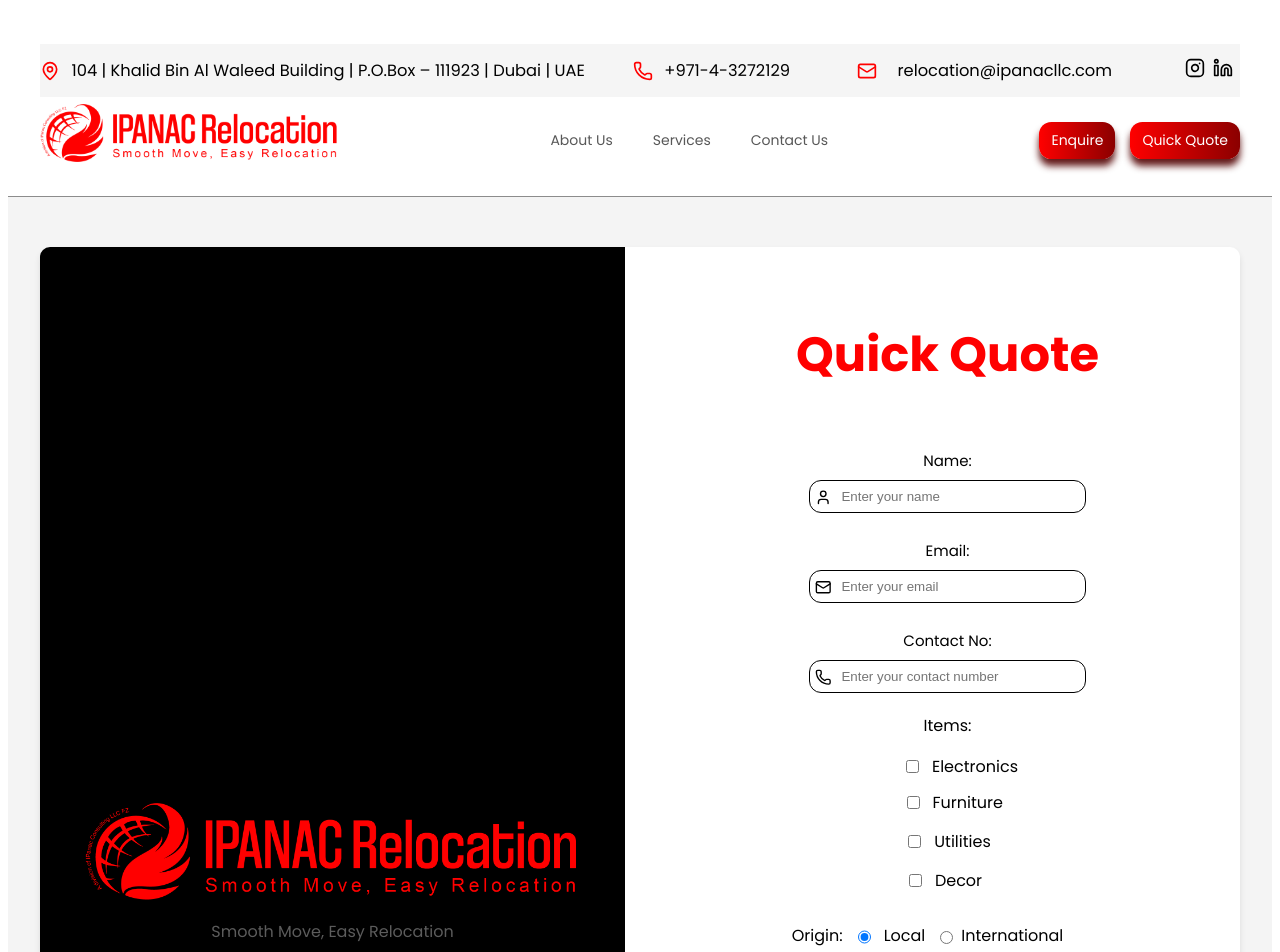
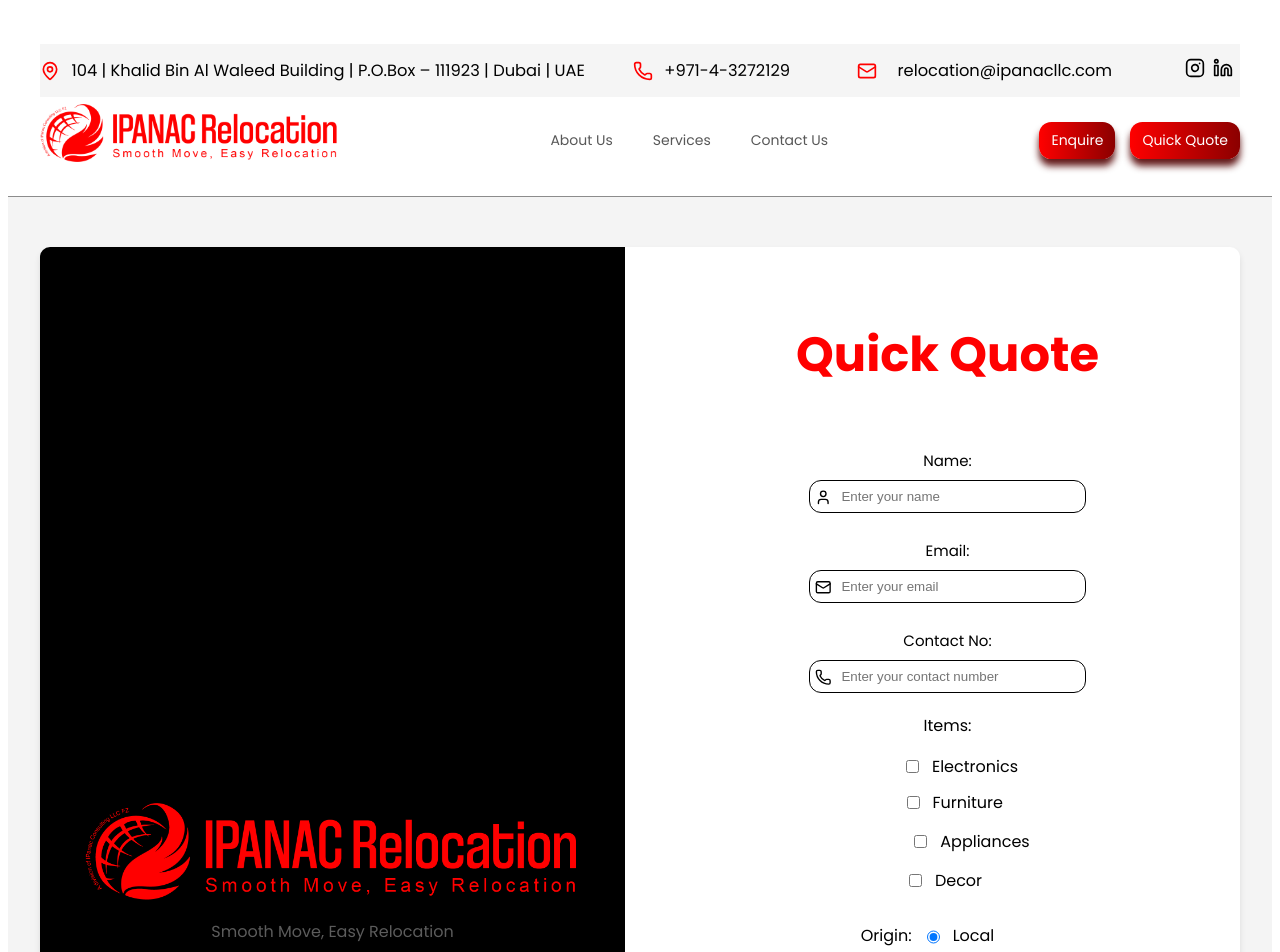
Before and after one commit to Mir-pes/ipanac-1, a React (Vite) app: page /quickquote in a window 1280 px wide. Shown: the top 952 px of the page. Built offline with nearby package versions, Linux system fonts and the light colour scheme.

Commit message:
Update quickquote.jsx

```diff
--- a/src/quickquote.jsx
+++ b/src/quickquote.jsx
@@ -62,9 +62,9 @@ function Quote() {
                                 Furniture
                             </div>
 
-                            <div className="checkbox-group2" style={{marginTop:"8px"}}>
+                            <div className="checkbox-group2" style={{marginTop:"8px",marginLeft:"145px"}}>
                                 <input type="checkbox" name="items" value="varying"/>
-                                Utilities
+                                Appliances
                             </div>
 
                             <div className="checkbox-group3" style = {{marginLeft:"92px"}}>
@@ -84,7 +84,7 @@ function Quote() {
                                 />
                                 Local
 
-                                <label className="checkbox-label">
+                                {/* <label className="checkbox-label">
                                     <input
                                         type="radio"
                                         name="locationType"
@@ -94,7 +94,7 @@ function Quote() {
                                         required
                                     />
                                     International
-                                </label>
+                                </label> */}
                             </div>
 
                             <div className="input-group">
```
